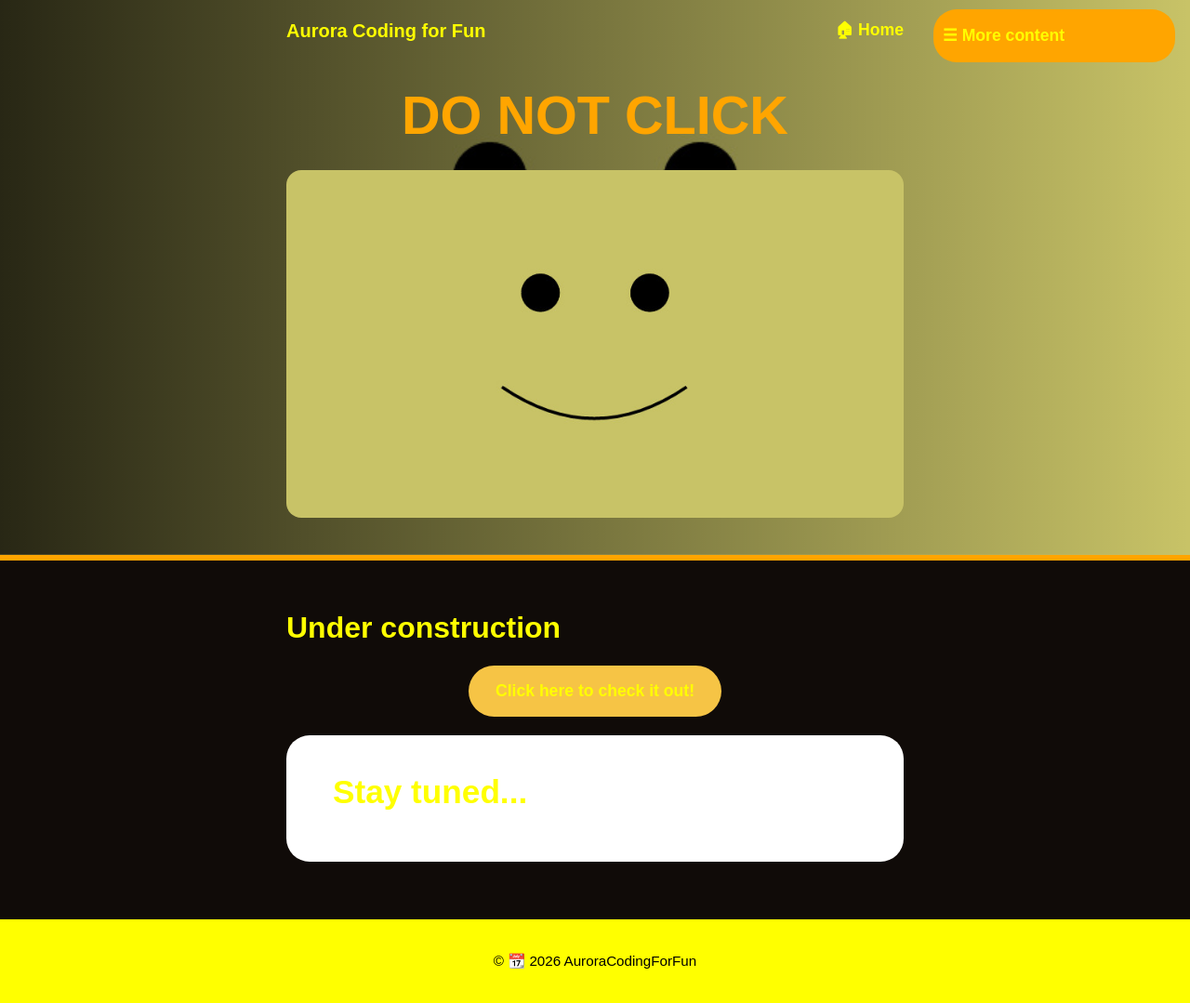
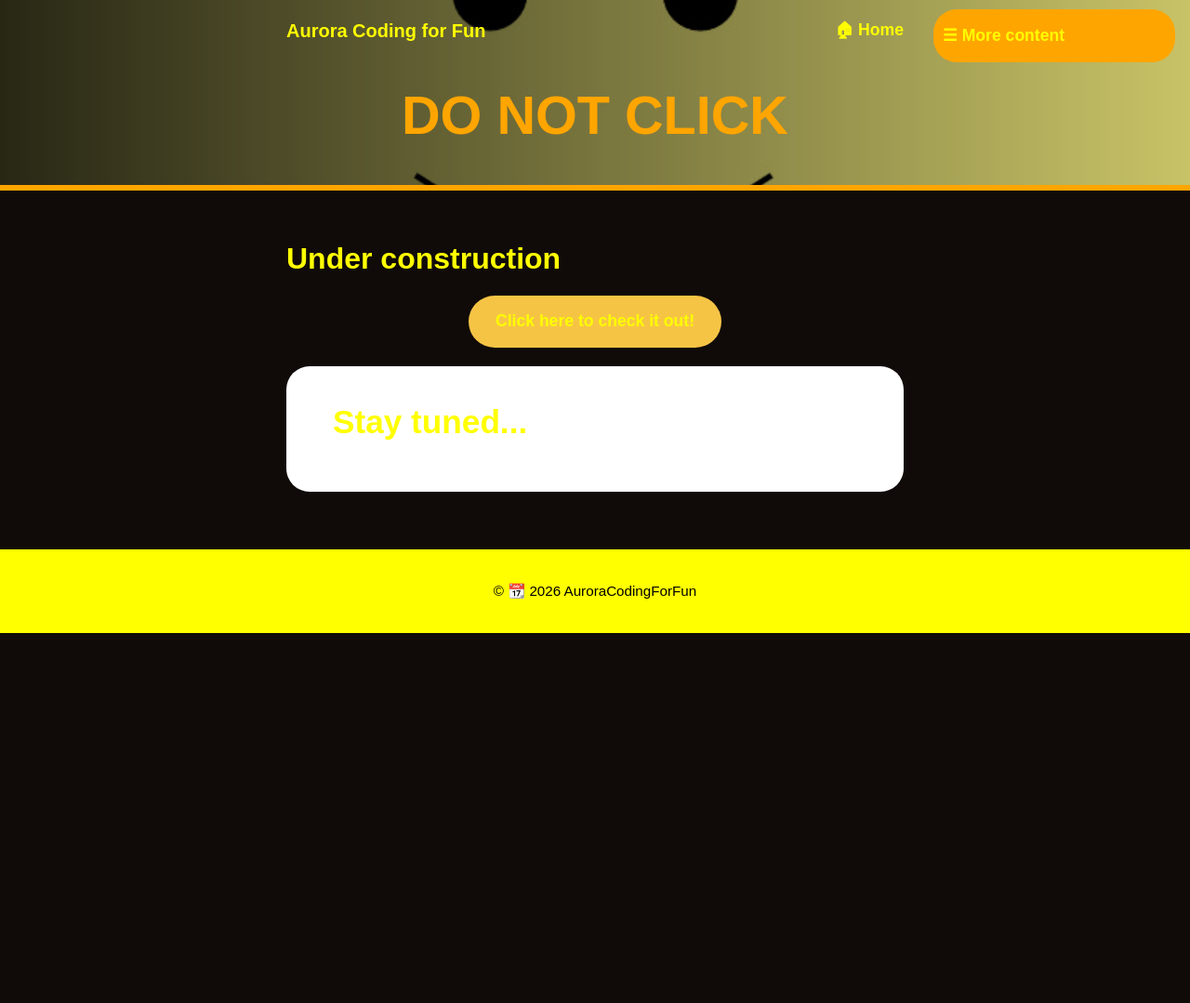
Before and after one commit to AuroraCodingForFun/BlogSite, a Jekyll site: the page built from _posts/2026-10-23-Pacman.md, in a window 1280 px wide. Shown: the whole page at 93% size. Built offline with Jekyll 4.4.1, drawn with Linux system fonts in a browser that asks for light colours; some web fonts are replaced; after the commit the page ends 900 px from its top, so only the background shows below that.

Commit message:
Remove image section from posts layout
Removed image display logic from post layout.

```diff
--- a/_layouts/posts.html
+++ b/_layouts/posts.html
@@ -191,10 +191,6 @@
         <!-- Titolo post corrente. -->
         <h1>{{ page.title }}</h1>
 
-        <!-- IMMAGINE-->
-        {% if page.image %}
-          <img src="{{ page.image | relative_url }}" alt="{{ page.image_alt | default: page.title }}">
-        {% endif %}
       </div>
     </header>
 
```
